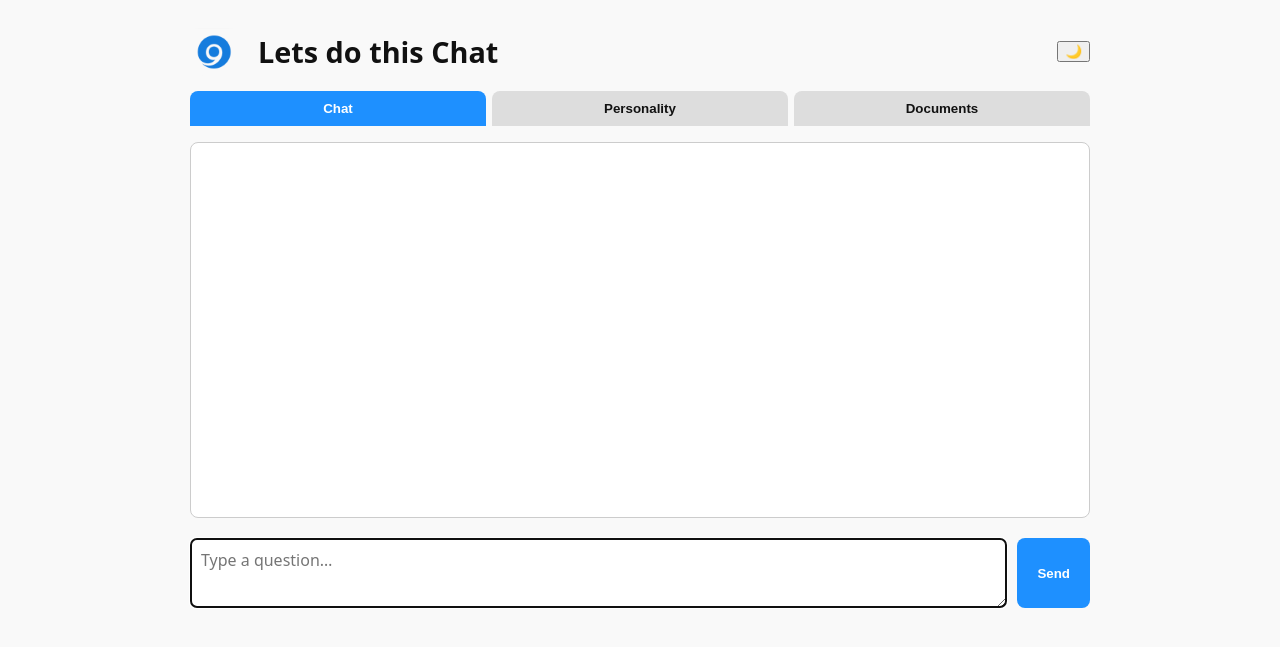
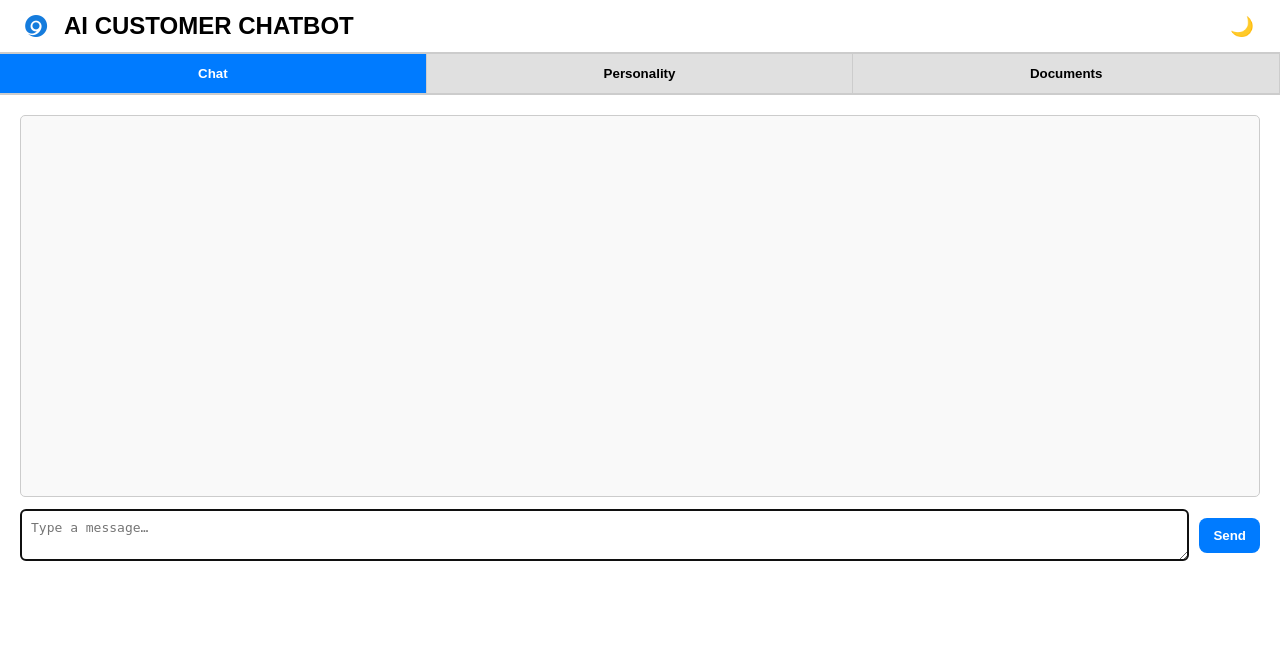
Before and after one commit to highred/ai-customer-chatbot, a Flask app: page / in a window 1280 px wide. Shown: the top 647 px of the page. Run offline with Flask 3, Linux system fonts and the light colour scheme.

Commit message:
UI Restoration: fixed tab content, styling, persona/doc logic, spinner animation

```diff
--- a/static/chat.js
+++ b/static/chat.js
@@ -1,88 +1,259 @@
 document.addEventListener("DOMContentLoaded", () => {
-  const msgInput = document.getElementById("msg");
+  const msgBox = document.getElementById("msg");
   const chatBox = document.getElementById("chatBox");
   const sendBtn = document.getElementById("send");
   const spinner = document.getElementById("spinner");
+  const chatTab = document.getElementById("chatTab");
+  const personalityTab = document.getElementById("personalityTab");
+  const documentTab = document.getElementById("documentTab");
+  const chatPane = document.getElementById("chatPane");
+  const personalityPane = document.getElementById("personalityPane");
+  const documentPane = document.getElementById("documentPane");
+  const modeBtn = document.getElementById("modeBtn");
   const tempSlider = document.getElementById("tempSlider");
-  const personaSelect = document.getElementById("personaSelector");
+  const tempVal = document.getElementById("tempVal");
 
-  const tabs = {
-    chatTab: "chatPane",
-    personalityTab: "personalityPane",
-    documentTab: "documentPane"
-  };
+  let currentModel = "gpt-4o";
+  let currentPersona = "Default";
 
-  Object.keys(tabs).forEach(tabId => {
-    const tabBtn = document.getElementById(tabId);
-    const paneId = tabs[tabId];
-    tabBtn?.addEventListener("click", () => {
-      // Remove active from all tabs
-      Object.keys(tabs).forEach(id => {
-        document.getElementById(id)?.classList.remove("active");
-        document.getElementById(tabs[id])?.classList.add("hidden");
-      });
-      // Activate selected tab
-      tabBtn.classList.add("active");
-      document.getElementById(paneId)?.classList.remove("hidden");
-
-      if (tabId === "chatTab") setTimeout(() => msgInput.focus(), 50);
-    });
+  tempSlider.addEventListener("input", () => {
+    tempVal.textContent = parseFloat(tempSlider.value).toFixed(2);
   });
 
-  const appendMessage = (sender, text) => {
-    const div = document.createElement("div");
-    div.innerHTML = `<b>${sender}:</b> ${text}`;
-    chatBox.appendChild(div);
-    chatBox.scrollTop = chatBox.scrollHeight;
-  };
+  modeBtn.addEventListener("click", () => {
+    document.body.classList.toggle("dark");
+  });
 
-  const sendMessage = async () => {
-    const message = msgInput.value.trim();
-    if (!message) return;
+  chatTab.addEventListener("click", () => {
+    chatTab.classList.add("active");
+    personalityTab.classList.remove("active");
+    documentTab.classList.remove("active");
+    chatPane.classList.remove("hidden");
+    personalityPane.classList.add("hidden");
+    documentPane.classList.add("hidden");
+  });
 
-    appendMessage("You", message);
-    msgInput.value = "";
-    msgInput.focus();
-    spinner.style.display = "inline-block";
+  personalityTab.addEventListener("click", () => {
+    chatTab.classList.remove("active");
+    personalityTab.classList.add("active");
+    documentTab.classList.remove("active");
+    chatPane.classList.add("hidden");
+    personalityPane.classList.remove("hidden");
+    documentPane.classList.add("hidden");
+    loadPersonas();
+  });
 
-    try {
-      const res = await fetch("/chat", {
-        method: "POST",
-        headers: { "Content-Type": "application/json" },
-        body: JSON.stringify({
-          message: message,
-          temperature: parseFloat(tempSlider?.value || 0.2),
-          persona: personaSelect?.value || "Default"
-        }),
-      });
-
-      const data = await res.json();
-      if (data.answer) {
-        appendMessage("Bot", data.answer);
-      } else {
-        appendMessage("Bot", `Error: ${data.error || "Unknown error"}`);
-      }
-    } catch (err) {
-      appendMessage("Bot", `Error: ${err.message}`);
-    } finally {
-      spinner.style.display = "none";
-      msgInput.focus();
-    }
-  };
+  documentTab.addEventListener("click", () => {
+    chatTab.classList.remove("active");
+    personalityTab.classList.remove("active");
+    documentTab.classList.add("active");
+    chatPane.classList.add("hidden");
+    personalityPane.classList.add("hidden");
+    documentPane.classList.remove("hidden");
+    loadFaqs();
+  });
 
   sendBtn.addEventListener("click", sendMessage);
-
-  msgInput.addEventListener("keypress", (e) => {
+  msgBox.addEventListener("keypress", (e) => {
     if (e.key === "Enter" && !e.shiftKey) {
       e.preventDefault();
       sendMessage();
     }
   });
 
-  const tempVal = document.getElementById("tempVal");
-  if (tempSlider && tempVal) {
-    tempSlider.addEventListener("input", () => {
-      tempVal.textContent = parseFloat(tempSlider.value).toFixed(2);
+  function appendMsg(role, text) {
+    const div = document.createElement("div");
+    div.className = role;
+    div.innerHTML = `<strong>${role === "user" ? "You" : "Bot"}:</strong> ${text}`;
+    chatBox.appendChild(div);
+    chatBox.scrollTop = chatBox.scrollHeight;
+  }
+
+  function sendMessage() {
+    const text = msgBox.value.trim();
+    if (!text) return;
+    appendMsg("user", text);
+    msgBox.value = "";
+    msgBox.focus();
+    spinner.style.display = "inline-block";
+
+    fetch("/chat", {
+      method: "POST",
+      headers: { "Content-Type": "application/json" },
+      body: JSON.stringify({
+        message: text,
+        model: currentModel,
+        persona: currentPersona,
+        temperature: tempSlider.value,
+      }),
+    })
+      .then((res) => res.json())
+      .then((data) => {
+        appendMsg("bot", data.answer || "[error]");
+        spinner.style.display = "none";
+      })
+      .catch((err) => {
+        appendMsg("bot", "[error]");
+        spinner.style.display = "none";
+        console.error(err);
+      });
+  }
+
+  // ===================
+  // ADMIN FUNCTIONALITY
+  // ===================
+
+  const personaList = document.getElementById("personaList");
+  const newPersonaBtn = document.getElementById("newPersona");
+
+  function loadPersonas() {
+    fetch("/admin/personas")
+      .then((res) => res.json())
+      .then((data) => {
+        personaList.innerHTML = "";
+        for (const name in data) {
+          const div = document.createElement("div");
+          div.className = "persona-block";
+          const activeTag = name === currentPersona ? " (Active)" : "";
+          div.innerHTML = `
+            <label>${name}${activeTag}</label>
+            <textarea>${data[name]}</textarea>
+            <button class="save">💾</button>
+            ${
+              name !== "Default"
+                ? '<button class="delete">❌</button>'
+                : "<span></span>"
+            }
+          `;
+          const [saveBtn, deleteBtn] = div.querySelectorAll("button");
+          saveBtn.onclick = () =>
+            savePersona(name, div.querySelector("textarea").value);
+          if (deleteBtn)
+            deleteBtn.onclick = () => deletePersona(name);
+          div.onclick = () => {
+            currentPersona = name;
+            loadPersonas(); // refresh to show active
+          };
+          personaList.appendChild(div);
+        }
+      });
+  }
+
+  function savePersona(name, instructions) {
+    fetch("/admin/personas", {
+      method: "POST",
+      headers: { "Content-Type": "application/json" },
+      body: JSON.stringify({ name, instructions }),
+    }).then(() => loadPersonas());
+  }
+
+  function deletePersona(name) {
+    fetch(`/admin/personas/${name}`, {
+      method: "DELETE",
+    }).then(() => {
+      if (name === currentPersona) currentPersona = "Default";
+      loadPersonas();
     });
   }
+
+  newPersonaBtn.addEventListener("click", () => {
+    const name = prompt("New persona name?");
+    if (!name) return;
+    savePersona(name, "");
+  });
+
+  // ============
+  // DOC HANDLER
+  // ============
+  const faqForm = document.getElementById("faqForm");
+  const faqFiles = document.getElementById("faqFiles");
+  const dropBox = document.getElementById("dropBox");
+  const chunkSize = document.getElementById("chunkSize");
+  const faqList = document.getElementById("faqList");
+  const clearBtn = document.getElementById("clearBtn");
+  const sortDocsBtn = document.getElementById("sortDocs");
+  const filterDocs = document.getElementById("filterDocs");
+
+  faqForm.addEventListener("submit", (e) => {
+    e.preventDefault();
+    const files = faqFiles.files;
+    if (!files.length) return;
+    const formData = new FormData();
+    for (const file of files) formData.append("files", file);
+    fetch("/admin/upload", {
+      method: "POST",
+      headers: { "X-Chunk-Size": chunkSize.value },
+      body: formData,
+    })
+      .then((res) => res.json())
+      .then(() => loadFaqs());
+  });
+
+  dropBox.addEventListener("click", () => faqFiles.click());
+  dropBox.addEventListener("dragover", (e) => {
+    e.preventDefault();
+    dropBox.classList.add("drag-over");
+  });
+  dropBox.addEventListener("dragleave", () => {
+    dropBox.classList.remove("drag-over");
+  });
+  dropBox.addEventListener("drop", (e) => {
+    e.preventDefault();
+    dropBox.classList.remove("drag-over");
+    faqFiles.files = e.dataTransfer.files;
+  });
+
+  clearBtn.addEventListener("click", () => {
+    fetch("/admin/clear", { method: "POST" }).then(() => {
+      chatBox.innerHTML = "";
+    });
+  });
+
+  sortDocsBtn.addEventListener("click", () => {
+    const items = Array.from(faqList.children);
+    const sorted = items.sort((a, b) =>
+      a.textContent.localeCompare(b.textContent)
+    );
+    faqList.innerHTML = "";
+    for (const item of sorted) faqList.appendChild(item);
+  });
+
+  filterDocs.addEventListener("change", () => {
+    const ext = filterDocs.value;
+    for (const li of faqList.children) {
+      const name = li.getAttribute("data-name") || "";
+      li.style.display = ext === "all" || name.endsWith(ext) ? "" : "none";
+    }
+  });
+
+  function loadFaqs() {
+    fetch("/admin/faqs")
+      .then((res) => res.json())
+      .then((data) => {
+        faqList.innerHTML = "";
+        data.forEach((doc) => {
+          const li = document.createElement("li");
+          li.setAttribute("data-name", doc.name);
+          const chunkInfo =
+            doc.chunks !== undefined
+              ? `<div class="chunk-info">Chunks: ${doc.chunks}, Skipped: ${doc.skipped}, Tokens: ${doc.token_est}, Cost: $${doc.cost_est}</div>`
+              : "";
+          li.innerHTML = `
+            <strong>${doc.name}</strong>
+            ${chunkInfo}
+            <button class="delete">❌</button>
+          `;
+          li.querySelector(".delete").onclick = () => {
+            fetch(`/admin/faqs/${doc.id}`, { method: "DELETE" }).then(() =>
+              loadFaqs()
+            );
+          };
+          faqList.appendChild(li);
+        });
+        filterDocs.dispatchEvent(new Event("change"));
+      });
+  }
+
+  // Autofocus on load
+  msgBox.focus();
 });
--- a/static/style.css
+++ b/static/style.css
@@ -1,214 +1,251 @@
-/* Base Reset and Layout */
+:root {
+  --light-bg: #ffffff;
+  --light-fg: #000000;
+  --light-tab: #e0e0e0;
+  --light-tab-active: #007bff;
+  --light-border: #ccc;
+
+  --dark-bg: #121212;
+  --dark-fg: #ffffff;
+  --dark-tab: #2a2a2a;
+  --dark-tab-active: #0055ff;
+  --dark-border: #444;
+}
+
 body {
-  font-family: system-ui, sans-serif;
-  margin: 0 auto;
-  max-width: 900px;
-  padding: 0 16px 40px;
-  background: #f9f9f9;
-  color: #111;
+  font-family: Arial, sans-serif;
+  background-color: var(--light-bg);
+  color: var(--light-fg);
+  margin: 0;
+  padding: 0;
   transition: background 0.3s, color 0.3s;
 }
 
 body.dark {
-  background: #1a1a1a;
-  color: #eee;
+  background-color: var(--dark-bg);
+  color: var(--dark-fg);
 }
 
-/* Branding */
 #branding {
   display: flex;
   justify-content: space-between;
   align-items: center;
-  margin: 24px 0 12px;
+  padding: 10px 20px;
+  border-bottom: 2px solid var(--light-border);
 }
 
-.brand-left {
-  display: flex;
-  align-items: center;
-  gap: 12px;
+body.dark #branding {
+  border-bottom: 2px solid var(--dark-border);
 }
 
 #logo {
-  max-height: 48px;
-  border-radius: 8px;
+  height: 32px;
+  margin-right: 10px;
 }
 
 #headerTitle {
-  font-size: 1.8rem;
+  font-size: 1.5em;
   font-weight: bold;
   border: none;
-  background: transparent;
-  color: inherit;
+  background: none;
   outline: none;
 }
 
-/* Tabs */
+#branding .brand-left {
+  display: flex;
+  align-items: center;
+}
+
+#modeBtn {
+  font-size: 1.2em;
+  background: none;
+  border: none;
+  cursor: pointer;
+}
+
 .tabs {
   display: flex;
-  gap: 6px;
-  margin-bottom: 16px;
+  margin: 0;
+  border-bottom: 2px solid var(--light-border);
+}
+
+body.dark .tabs {
+  border-bottom: 2px solid var(--dark-border);
 }
 
 .tabs button {
   flex: 1;
-  padding: 10px 12px;
+  padding: 12px;
   border: none;
-  background: #ddd;
-  color: #111;
+  background-color: var(--light-tab);
+  color: var(--light-fg);
   font-weight: bold;
-  border-radius: 8px 8px 0 0;
   cursor: pointer;
-  transition: 0.2s ease;
+  border-right: 1px solid var(--light-border);
+  transition: background 0.3s;
+}
+
+body.dark .tabs button {
+  background-color: var(--dark-tab);
+  color: var(--dark-fg);
+  border-right: 1px solid var(--dark-border);
 }
 
 .tabs button.active {
-  background: dodgerblue;
+  background-color: var(--light-tab-active);
   color: white;
 }
 
-.tabs button:hover:not(.active) {
-  background: #cbdfff;
+body.dark .tabs button.active {
+  background-color: var(--dark-tab-active);
 }
 
-/* Panes */
 .pane {
-  display: flex;
-  flex-direction: column;
-  gap: 12px;
+  display: none;
+  padding: 20px;
 }
 
-.hidden {
-  display: none;
+.pane:not(.hidden) {
+  display: block;
 }
 
-/* Chat Box */
-#chatBox {
-  border: 1px solid #ccc;
-  border-radius: 8px;
-  padding: 12px;
-  height: 350px;
+.scrollable {
+  height: 360px;
   overflow-y: auto;
-  background: white;
-  font-size: 15px;
-  line-height: 1.6;
+  padding: 10px;
+  background-color: #f9f9f9;
+  border: 1px solid var(--light-border);
+  border-radius: 5px;
+  margin-bottom: 12px;
+}
+
+body.dark .scrollable {
+  background-color: #1e1e1e;
+  border: 1px solid var(--dark-border);
 }
 
 .chat-input {
   display: flex;
+  align-items: center;
   gap: 10px;
-  margin-top: 8px;
-  align-items: flex-end;
 }
 
-#msg {
-  flex-grow: 1;
+.chat-input textarea {
+  flex: 1;
   padding: 10px;
-  font-size: 1rem;
-  border-radius: 6px;
-  border: 1px solid #ccc;
+  border: 1px solid var(--light-border);
+  border-radius: 5px;
   resize: vertical;
-  height: 70px;
+  font-size: 1em;
 }
 
-#send {
-  background: dodgerblue;
+body.dark .chat-input textarea {
+  background-color: #1e1e1e;
   color: white;
-  padding: 12px 20px;
-  font-weight: bold;
-  border: none;
-  border-radius: 8px;
-  cursor: pointer;
-  height: 70px;
+  border: 1px solid var(--dark-border);
 }
 
-#send:hover {
-  background: #1578ff;
+.chat-input button {
+  background-color: #007bff;
+  color: white;
+  border: none;
+  padding: 10px 14px;
+  border-radius: 8px;
+  font-weight: bold;
+  cursor: pointer;
+  transition: background 0.2s;
 }
 
-#spinner {
-  margin-left: 10px;
-  font-size: 1.5em;
-  height: 24px;
-  line-height: 24px;
+.chat-input button:hover {
+  background-color: #0056cc;
 }
 
-.animated-dots::after {
+#spinner.animated-dots::after {
   content: "";
   display: inline-block;
-  width: 1.5em;
-  text-align: left;
-  animation: dots 1.5s steps(4, end) infinite;
+  animation: dots 1.2s steps(3, end) infinite;
+  vertical-align: middle;
+  font-size: 24px;
 }
 
 @keyframes dots {
-  0%   { content: ""; }
-  25%  { content: "."; }
-  50%  { content: ".."; }
-  75%  { content: "..."; }
-  100% { content: ""; }
+  0% { content: ""; }
+  33% { content: "."; }
+  66% { content: ".."; }
+  100% { content: "..."; }
 }
 
-/* Personality */
+/* Personality Admin Styles */
 .persona-list {
   display: flex;
   flex-direction: column;
   gap: 12px;
+  margin-top: 15px;
 }
 
-.persona-entry {
-  background: #f5f5f5;
-  padding: 12px;
-  border-radius: 10px;
-  border: 1px solid #ccc;
+.persona-block {
+  background-color: #f1f1f1;
+  border-radius: 6px;
+  padding: 10px;
+  position: relative;
 }
 
-.persona-entry b {
-  display: block;
-  margin-bottom: 6px;
-  font-size: 1.1em;
+body.dark .persona-block {
+  background-color: #2e2e2e;
 }
 
-.persona-entry textarea {
-  margin-top: 4px;
-  margin-bottom: 8px;
+.persona-block textarea {
   width: 100%;
-  min-height: 80px;
-  resize: vertical;
-  padding: 8px;
-  border-radius: 5px;
-  font-size: 0.95em;
+  height: 60px;
+  margin-top: 5px;
+  font-family: monospace;
 }
 
-.persona-entry .controls {
-  display: flex;
-  justify-content: flex-end;
-  gap: 10px;
+.persona-block button {
+  margin-top: 6px;
+  margin-right: 6px;
+  background-color: #007bff;
+  color: white;
+  border: none;
+  padding: 6px 10px;
+  border-radius: 5px;
+  cursor: pointer;
 }
 
-#personaSelector {
-  margin: 8px 0 16px;
-  font-weight: bold;
-  font-size: 1rem;
-  padding: 6px;
-  border-radius: 8px;
-  border: 1px solid #ccc;
-  width: auto;
-  display: inline-block;
+.persona-block .delete {
+  background-color: #dc3545;
 }
 
-/* Documents */
+.persona-controls {
+  display: flex;
+  align-items: center;
+  gap: 16px;
+  margin-top: 20px;
+}
+
+/* Documents Upload */
+.doc-controls {
+  display: flex;
+  justify-content: space-between;
+  align-items: center;
+  flex-wrap: wrap;
+  gap: 12px;
+  margin-bottom: 12px;
+}
+
 .drop-box {
   border: 2px dashed #aaa;
-  border-radius: 10px;
+  border-radius: 6px;
   padding: 20px;
   text-align: center;
-  margin: 12px 0;
   cursor: pointer;
-  background: #f8f8f8;
+  background-color: #fefefe;
+  margin-top: 10px;
 }
 
-.drop-box p {
-  margin: 4px 0;
+.drop-box.drag-over {
+  background-color: #e6f7ff;
+  border-color: #007bff;
 }
 
 .drop-box .sub {
@@ -216,88 +253,52 @@ body.dark {
   color: #666;
 }
 
-.drop-box:hover {
-  background: #eef;
-  border-color: #77f;
+.faq-list {
+  list-style: none;
+  padding: 0;
+  margin-top: 15px;
 }
 
-.drop-box.drag {
-  background: #e0e0ff;
-  border-color: #44f;
-}
-
-ul.faq-list {
-  list-style: none;
-  padding: 0;
-  margin-top: 12px;
-}
-
-ul.faq-list li {
-  display: flex;
-  flex-direction: column;
-  background: #f4f4f4;
-  border: 1px solid #ccc;
-  padding: 10px 12px;
+.faq-list li {
+  background-color: #f3f3f3;
+  padding: 10px;
+  border-radius: 6px;
   margin-bottom: 10px;
-  border-radius: 10px;
-}
-
-ul.faq-list li .file-row {
   display: flex;
   justify-content: space-between;
   align-items: center;
+  flex-wrap: wrap;
 }
 
-ul.faq-list li .meta {
+.faq-list li .chunk-info {
   font-size: 0.85em;
-  color: #444;
+  color: #555;
   margin-top: 4px;
+  flex-basis: 100%;
 }
 
-ul.faq-list li button {
-  float: right;
-  background: #dc3545;
+.faq-list li button {
+  background-color: #dc3545;
   color: white;
-  margin-left: 10px;
   border: none;
-  padding: 6px 10px;
-  border-radius: 6px;
-  font-weight: bold;
+  padding: 4px 10px;
+  border-radius: 5px;
   cursor: pointer;
 }
 
-/* Inputs */
-textarea,
-input[type="text"],
-input[type="number"],
-select {
-  font-family: inherit;
-  font-size: 1rem;
-  padding: 8px;
-  border: 1px solid #ccc;
-  border-radius: 6px;
-  width: 100%;
-  box-sizing: border-box;
+.faq-list li strong {
+  word-break: break-word;
+  flex-grow: 1;
 }
 
-input[type="range"] {
-  vertical-align: middle;
-}
-
-/* Danger Button */
-button.danger {
-  background-color: #dc3545;
+.danger {
+  background-color: #d62f2f;
   color: white;
-  padding: 12px 20px;
   border: none;
-  border-radius: 8px;
+  padding: 12px;
+  width: 100%;
   font-weight: bold;
-  margin-top: 1em;
-  display: block;
-  width: 100%;
+  border-radius: 6px;
+  margin-top: 20px;
   cursor: pointer;
 }
-
-button.danger:hover {
-  background: #b52d3a;
-}
--- a/templates/index.html
+++ b/templates/index.html
@@ -2,15 +2,15 @@
 <html lang="en">
 <head>
   <meta charset="UTF-8" />
-  <meta name="viewport" content="width=device-width, initial-scale=1.0"/>
-  <title>AI Chat</title>
+  <meta name="viewport" content="width=device-width, initial-scale=1.0" />
+  <title>AI Customer Chatbot</title>
   <link rel="stylesheet" href="/static/style.css" />
 </head>
 <body>
   <div id="branding">
     <div class="brand-left">
-      <img src="/static/logo.png" alt="logo" id="logo" />
-      <input type="text" id="headerTitle" value="Lets do this Chat" />
+      <img src="/static/logo.png" alt="Logo" id="logo" />
+      <input type="text" id="headerTitle" value="AI CUSTOMER CHATBOT" />
     </div>
     <button id="modeBtn">🌙</button>
   </div>
@@ -22,16 +22,16 @@
   </div>
 
   <div id="chatPane" class="pane">
-    <div id="chatBox"></div>
+    <div id="chatBox" class="scrollable"></div>
     <div class="chat-input">
-      <textarea id="msg" placeholder="Type a question…" autofocus></textarea>
+      <textarea id="msg" placeholder="Type a message…" autofocus></textarea>
       <button id="send">Send</button>
-      <span id="spinner" class="dots" style="display:none">...</span>
+      <span id="spinner" class="animated-dots" style="display: none"></span>
     </div>
   </div>
 
-  <div id="personalityPane" class="hidden pane">
-    <form id="personaForm">
+  <div id="personalityPane" class="pane hidden">
+    <select id="personaSelector" style="display: none"></select>
     <div id="personaList" class="persona-list"></div>
     <div class="persona-controls">
       <button type="button" id="newPersona">New Persona</button>
@@ -40,10 +40,9 @@
         <span id="tempVal">0.20</span>
       </label>
     </div>
-    </form>
   </div>
 
-  <div id="documentPane" class="hidden pane">
+  <div id="documentPane" class="pane hidden">
     <div class="doc-controls">
       <label>Filter by type:
         <select id="filterDocs">
@@ -55,7 +54,7 @@
           <option value=".xlsx">.xlsx</option>
         </select>
       </label>
-      <button type="button" id="sortDocs" value="name">Sort A-Z</button>
+      <button type="button" id="sortDocs">Sort A–Z</button>
     </div>
 
     <form id="faqForm">
```
Lines whose indentation alone changed are shown as unchanged.
